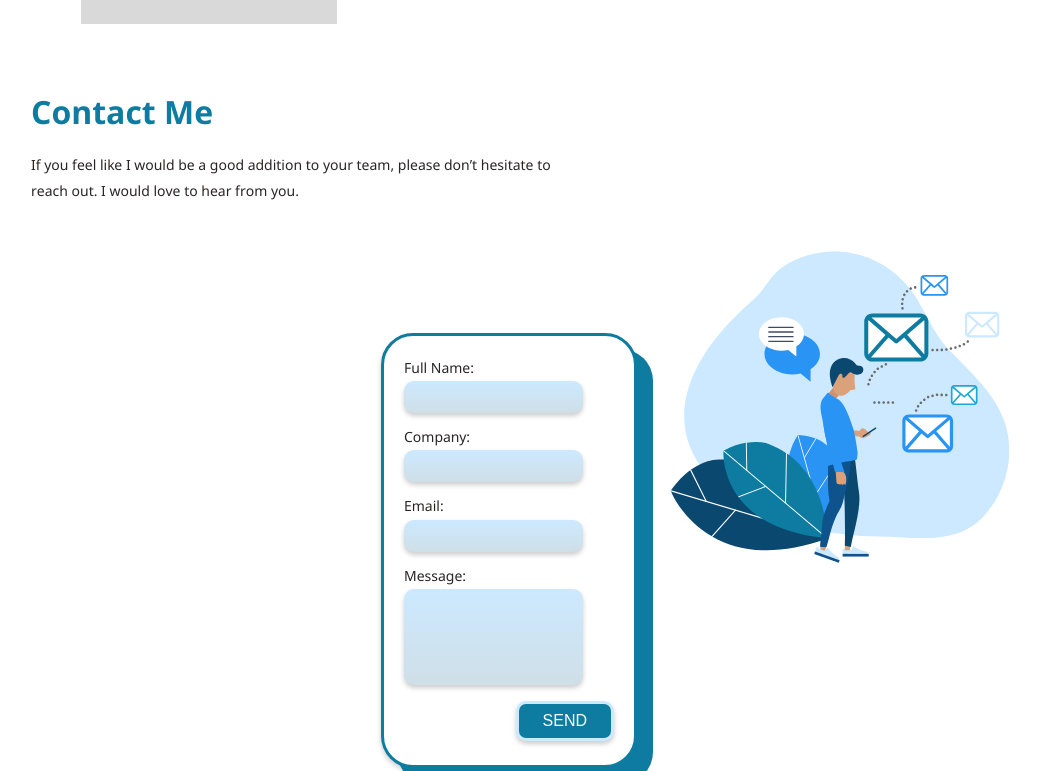
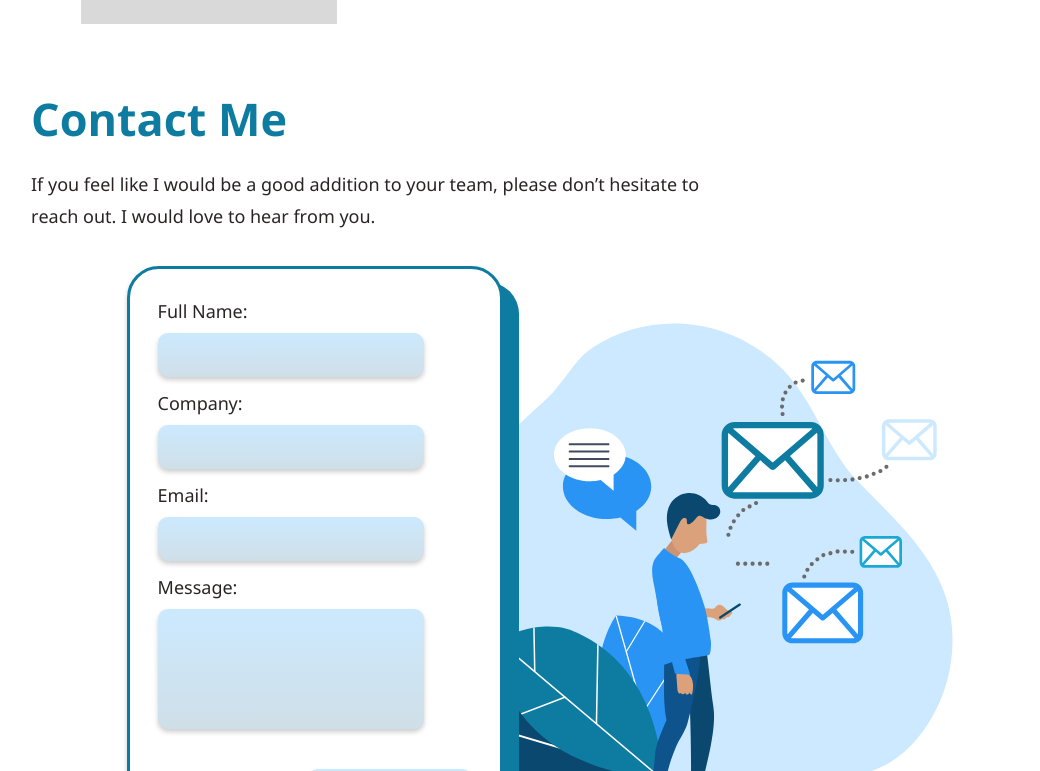
Before and after one commit to alejo2198/portfolio, a React (Create React App) app: page / in a window 1280 px wide. Shown: the part 2429-3200 px from the top of the page, without its empty margins (1-1041 px from the left). Built offline with nearby package versions, Linux system fonts and the light colour scheme.

Commit message:
rearrange position of form, update font sizes and spacing

```diff
--- a/src/components/Form/Form.module.scss
+++ b/src/components/Form/Form.module.scss
@@ -26,9 +26,21 @@
     box-shadow: 1rem 1rem $primary-color,0px 3px 5px rgba(0,0,0,0.2);
     background-color: white;
 
+    @include tablet{
+        padding: 2rem 1.75rem ;
+        width:23.5rem;
+        margin: 0;
+        margin-left: 10%;
+        margin-bottom:2rem;
+    }
+
     &__label{
         @include styleText($m-body-fs,400);
         margin-bottom: .2rem;
+        @include tablet{
+            @include styleText($t-body-fs,400);
+            margin-bottom: .5rem;
+        }
     }
 
     &__input{
@@ -43,33 +55,56 @@
             @extend .form__input;
             background-image: linear-gradient(to bottom, $error-gradient-dark,$error-gradient-light);
         }
+
+        @include tablet{
+            height: 2.75rem
+        }
     }
 
     &__textarea{
         @extend .form__input;
         height:6rem;
         resize: none;
+        @include tablet{
+            height: 7.5rem;
+            margin-bottom:2.5rem;
+        }
     }
     &__img{
         height:clamp(12rem,50vw,22rem);
         position:absolute;
         z-index: -2;
         right:0;
-        top:11rem;
+        top:10rem;
+        @include tablet{
+            display: block;
+            height: 35rem;
+            top:15rem;
+            right:5%;
+        }
     }
 
     &__title{
         color:$primary-color;
         @include styleText($m-section-heading-fs,700);
         margin-bottom:$small-spacing;
+        @include tablet{
+            @include styleText($t-section-heading-fs,700);
+        }
     }
     &__text{
         color:$primary-text-color;
         @include styleText($m-label-fs,400);
         line-height: $m-body-lh;
         margin:$small-spacing 0;
-        margin-bottom: 8rem;
+        margin-bottom: 7rem;
         max-width: min(34rem,100%);
+        @include tablet{
+            @include styleText($t-label-fs,400);
+            line-height: $t-body-lh;
+            margin-bottom: 2rem;
+            max-width: 75%;
+        }
     }
     &__button{
         align-self: flex-end;
@@ -80,7 +115,11 @@
         box-shadow: 0px 3px 5px rgba(0,0,0,0.2);
         border-radius: .625rem;
         border: 3px solid $input-gradient-dark;
+        @include tablet{
+            @include styleText(1.375rem,400);
+            padding: .75rem 3rem;
 
+        }
     }
 
 
```
